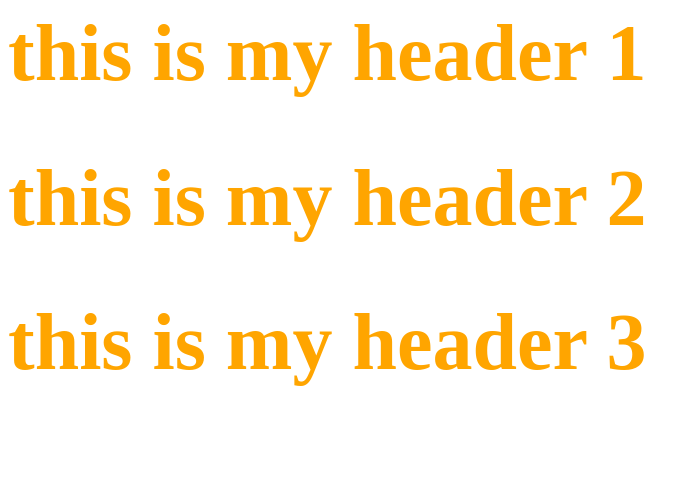
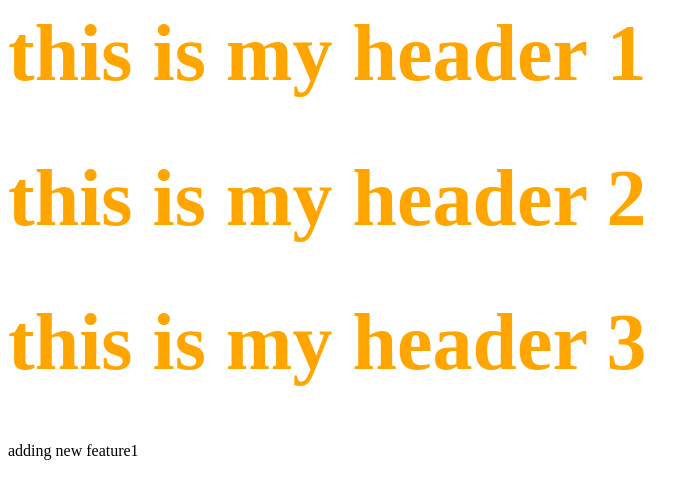
Before and after one commit to Helloootiger/GitHub-project-1, a plain HTML site: page index.html in a window 1280 px wide. Shown: the whole page, without its empty margins (0-699 px from the left). Drawn offline with Linux system fonts and the light colour scheme.

Commit message:
changed in feature1 branch

```diff
--- a/index.html
+++ b/index.html
@@ -20,6 +20,7 @@ h1 {color:orange; font-size:500%}
  <H1> this is my header 3 </H1>
 
  <body>
+	 <p> adding new feature1 </P>
 </body>
 
 </html>
```
